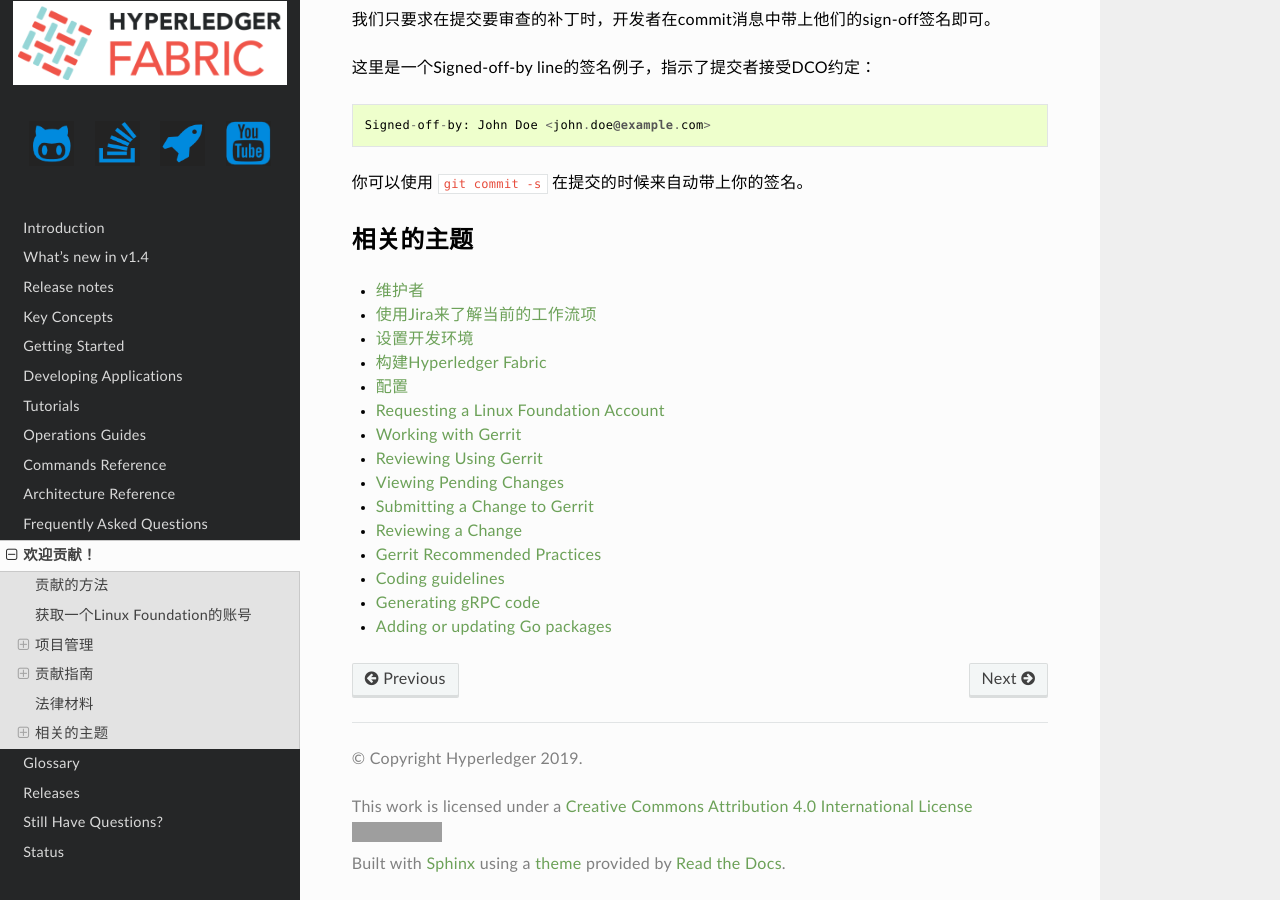
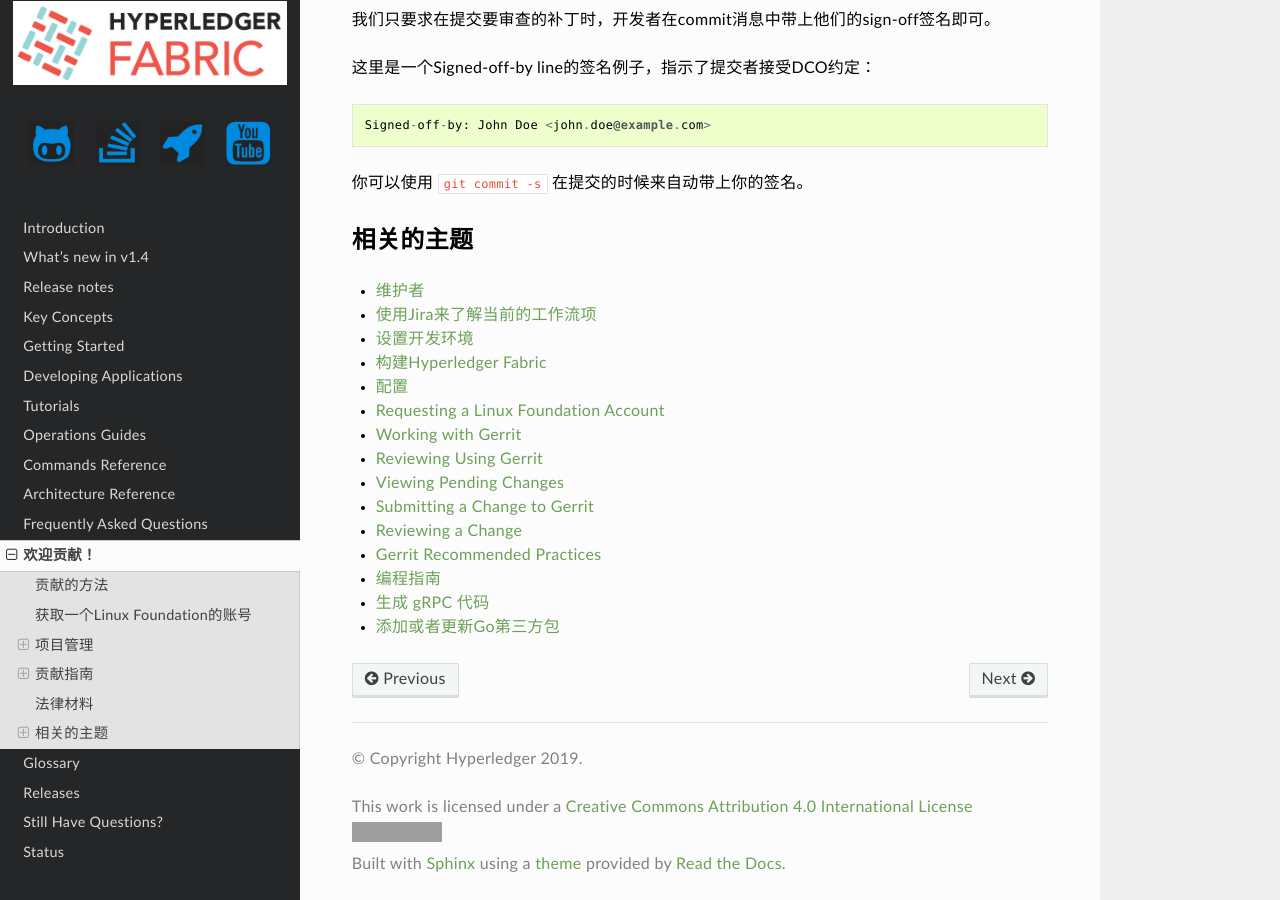
Before and after one commit to TopJohn/fabric-docs-cn, a Sphinx documentation site: the page built from docs/source/CONTRIBUTING.rst, in a window 1280 px wide and 900 px high, scrolled down 5254 px. Built offline with Sphinx 7.4.7 and the Read the Docs theme 2.0.0, drawn with Linux system fonts in a browser that asks for light colours; formulas are drawn with MathJax 3; pages that are not in the unit, such as notebooks, are missing from menus; part of the change alters nothing that is shown; grey boxes are pictures that could not be loaded.

Commit message:
go-style.rst
Signed-off-by: TopJohn <xzj19922010@gmail.com>

```diff
--- a/docs/source/Style-guides/go-style.rst
+++ b/docs/source/Style-guides/go-style.rst
@@ -1,7 +1,7 @@
-Coding guidelines
+编程指南
 -----------------
 
-Coding Golang
+Golang编程
 ~~~~~~~~~~~~~~
 
 We code in Go™ and strictly follow the `best
@@ -12,34 +12,42 @@ code and fix all errors and warnings: -
 vet <https://golang.org/cmd/vet/>`__ -
 `goimports <https://godoc.org/golang.org/x/tools/cmd/goimports>`__
 
-API Documentation
+我们使用Go™编程，遵循 `最佳实践 <https://golang.org/doc/effective_go.html>`__
+并且不允许有偏差。你必须使用下述工具来检测你的代码，修复错误和警告：
+ - `golint <https://github.com/golang/lint>`__ - `go
+vet <https://golang.org/cmd/vet/>`__ -
+
+API 文档
 ^^^^^^^^^^^^^^^^^
 
 The API documentation for Hyperledger Fabric's Golang APIs is available
 in `GoDoc <https://godoc.org/github.com/hyperledger/fabric>`_.
 
+Hyperledger Fabric的 Golang API文档在
+ `GoDoc <https://godoc.org/github.com/hyperledger/fabric>`_
+ 中可以看到。
 
-Generating gRPC code
+生成 gRPC 代码
 ---------------------
 
-If you modify any ``.proto`` files, run the following command to
-generate/update the respective ``.pb.go`` files.
+如果你修改任何 ``.proto`` 文件，运行下面的命令来生成/更新各自的 ``.pb.go`` 文件。
 
 ::
 
     cd $GOPATH/src/github.com/hyperledger/fabric
     make protos
 
-Adding or updating Go packages
+添加或者更新Go第三方包
 ------------------------------
 
-Hyperledger Fabric uses Go Vendoring for package
-management. This means that all required packages reside in the
-``$GOPATH/src/github.com/hyperledger/fabric/vendor`` folder. Go will use
-packages in this folder instead of the GOPATH when the ``go install`` or
-``go build`` commands are executed. To manage the packages in the
-``vendor`` folder, we use
-`dep <https://golang.github.io/dep/>`__.
+Hyperledger Fabric使用Go Vendoring来进行包管理。
+这意味着所有的包都存放于
+``$GOPATH/src/github.com/hyperledger/fabric/vendor`` 文件夹中。
+当执行 ``go install`` 或者 ``go build`` Go将使用这个文件夹中的包来替代PGOPATH中的包。
+我们使用
+`dep <https://golang.github.io/dep/>`__
+来管理 ``vendor`` 目录中的包。
+
 
 .. Licensed under Creative Commons Attribution 4.0 International License
    https://creativecommons.org/licenses/by/4.0/
```
